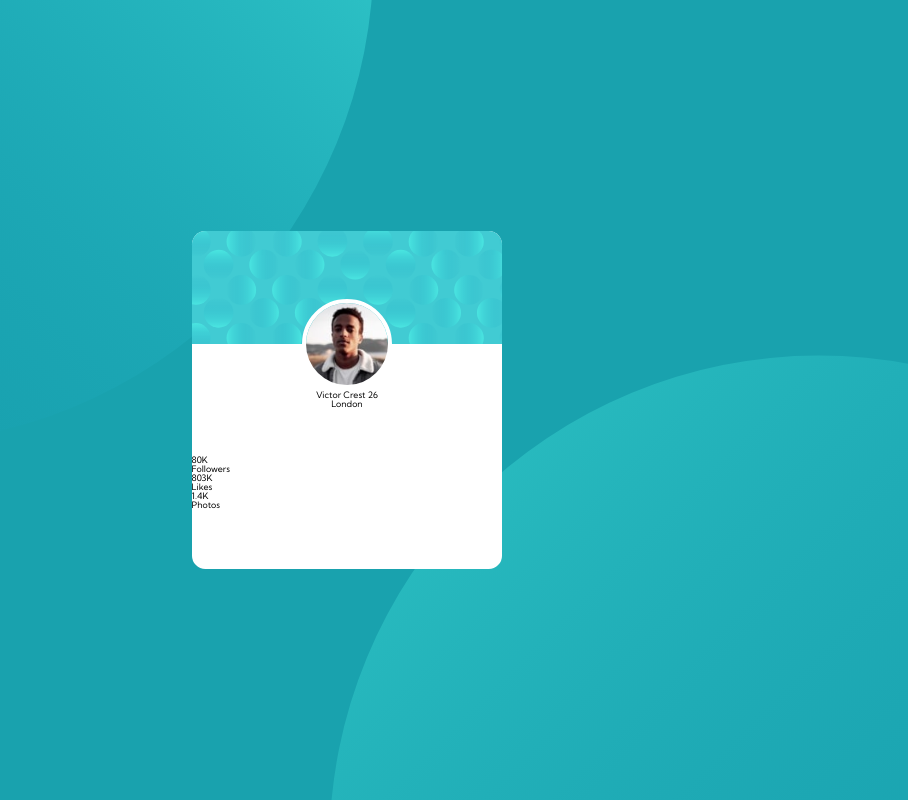
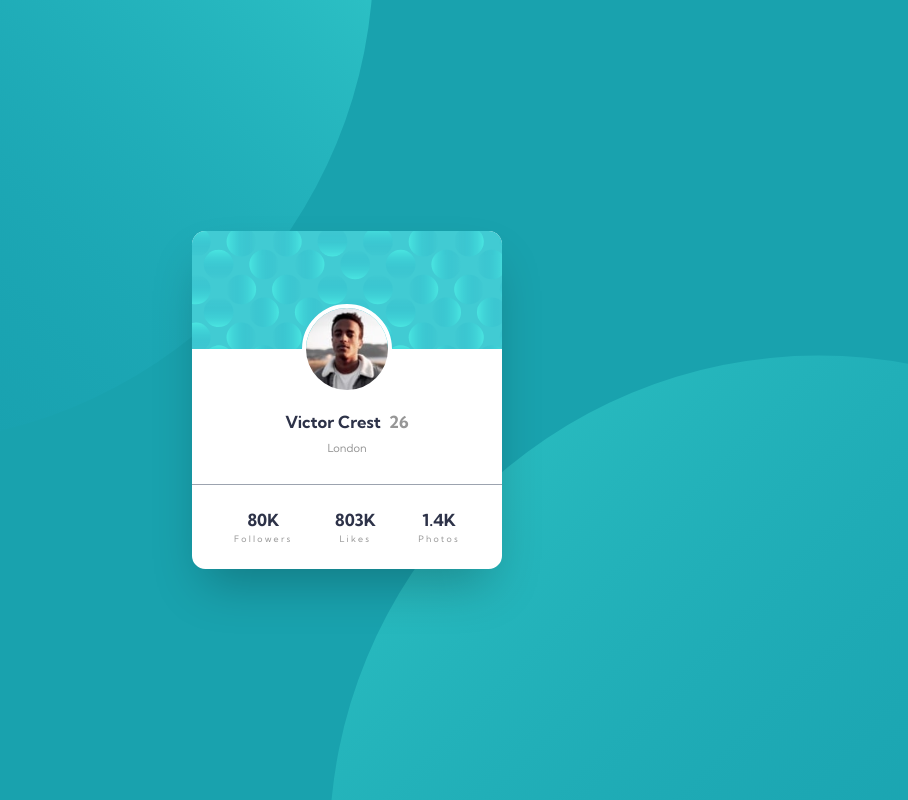
Before and after one commit to funnypar/Components, a website: page profile-card-component-main/index.html in a window 1280 px wide. Shown: the whole page, without its empty margins (293-1201 px from the left). Drawn offline with Linux system fonts and the light colour scheme.

Commit message:
finishDesktop

```diff
--- a/profile-card-component-main/index.html
+++ b/profile-card-component-main/index.html
@@ -70,7 +70,9 @@ Medium: 11px
         </style>
     </head>
     <body class="h-screen bg-Dark-cyan flex justify-center items-center">
-        <main class="h-box w-box bg-white rounded-3xl box overflow-hidden">
+        <main
+            class="h-box w-box bg-white rounded-3xl box overflow-hidden shadow-2xl"
+        >
             <div class="bg-box relative">
                 <img
                     src="./images/image-victor.jpg"
@@ -81,21 +83,39 @@ Medium: 11px
                 />
             </div>
             <div class="flex justify-center items-center flex-col">
-                <h1>Victor Crest <span>26</span></h1>
-                <h2>London</h2>
+                <h1
+                    class="font-bold text-3xl w-45 flex justify-evenly mt-16 text-Very-dark-desaturated-blue"
+                >
+                    Victor Crest<span class="text-Dark-gray"> 26</span>
+                </h1>
+                <h2 class="text-Dark-gray text-xl mt-4">London</h2>
             </div>
-            <div>
+            <div
+                class="flex justify-evenly items-center text-center border-t border-t-gray-400"
+            >
                 <div>
-                    <h3>80K</h3>
-                    <h4>Followers</h4>
+                    <h3
+                        class="font-bold text-3xl pb-2 text-Very-dark-desaturated-blue"
+                    >
+                        80K
+                    </h3>
+                    <h4 class="text-Dark-gray tracking-box">Followers</h4>
                 </div>
                 <div>
-                    <h3>803K</h3>
-                    <h4>Likes</h4>
+                    <h3
+                        class="font-bold text-3xl pb-2 text-Very-dark-desaturated-blue"
+                    >
+                        803K
+                    </h3>
+                    <h4 class="text-Dark-gray tracking-box">Likes</h4>
                 </div>
                 <div>
-                    <h3>1.4K</h3>
-                    <h4>Photos</h4>
+                    <h3
+                        class="font-bold text-3xl pb-2 text-Very-dark-desaturated-blue"
+                    >
+                        1.4K
+                    </h3>
+                    <h4 class="text-Dark-gray tracking-box">Photos</h4>
                 </div>
             </div>
         </main>
--- a/profile-card-component-main/src/input.css
+++ b/profile-card-component-main/src/input.css
@@ -20,7 +20,7 @@
 @layer components {
     .box {
         display: grid;
-        grid-template-rows: 1fr 1fr 1fr;
+        grid-template-rows: 1.75fr 2fr 1.25fr;
     }
     .img {
         position: absolute;
--- a/profile-card-component-main/tailwind.config.js
+++ b/profile-card-component-main/tailwind.config.js
@@ -14,9 +14,13 @@ module.exports = {
             },
             width: {
                 box: "35rem",
+                45: "45%",
             },
             backgroundImage: {
                 box: "url('/images/bg-pattern-card.svg')",
+            },
+            letterSpacing: {
+                box: ".25rem",
             },
         },
     },
```
Also changed, not shown: profile-card-component-main/dist/output.css.
